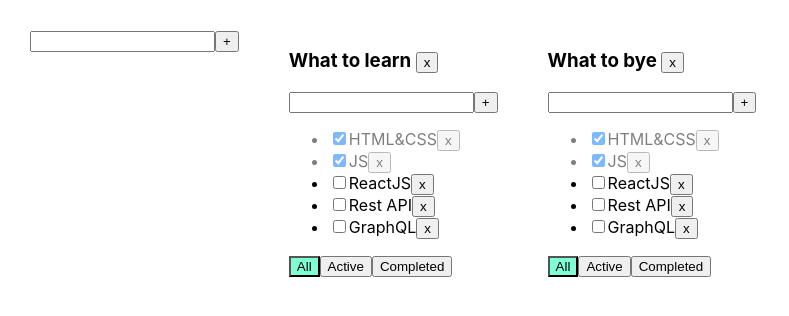
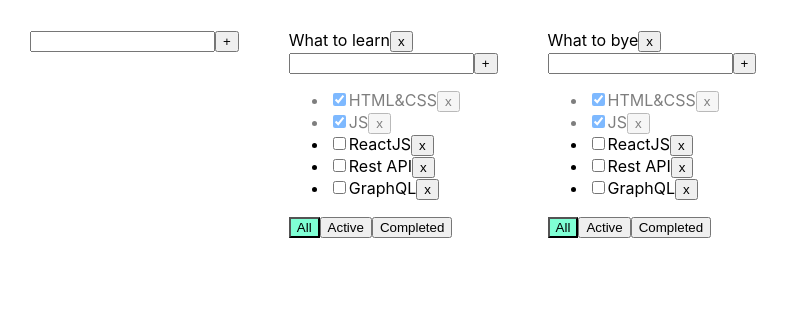
Before and after one commit to i1-kmv/incubatorRepeat, a React (Create React App) app: page / in a window 1280 px wide. Shown: the top 316 px of the page, without its empty margins (0-789 px from the left). Built offline with nearby package versions, Linux system fonts and the light colour scheme.

Commit message:
lesson 6.2

```diff
--- a/package.json
+++ b/package.json
@@ -3,6 +3,7 @@
   "version": "0.1.0",
   "private": true,
   "dependencies": {
+    "@material-ui/core": "^4.12.3",
     "@testing-library/jest-dom": "^4.2.4",
     "@testing-library/react": "^9.3.2",
     "@testing-library/user-event": "^7.1.2",
--- a/src/App.tsx
+++ b/src/App.tsx
@@ -73,6 +73,15 @@ export function App() {
        setTasks({...tasks});
     }
 
+    const changeTaskTitle = (taskid: string, title: string, todolistId:string) => {
+        let todolistTasks = tasks[todolistId]
+        let task = todolistTasks.find(t => t.id === taskid)
+        if (task) {
+            task.title = title
+        }
+        setTasks({...tasks});
+    }
+
     const changeFilter = (value: FilterValuesType, todolistId: string) => {
         let newTodolist = todolists.find(tl => tl.id === todolistId)
         if (newTodolist) {
@@ -81,6 +90,13 @@ export function App() {
         }
     }
 
+    const changeTodolistTitle = (newTitle: string, todolistId: string) => {
+        let newTodolist = todolists.find(tl => tl.id === todolistId)
+        if (newTodolist) {
+            newTodolist.title = newTitle
+            setTodolists([...todolists])
+        }
+    }
     const removeTodolist = (id:string) => {
         setTodolists(todolists.filter(todolist => todolist.id !== id))
         delete tasks[id]
@@ -118,8 +134,10 @@ export function App() {
                               changeFilter={changeFilter}
                               addTask={addTask}
                               changeTaskStatus={changeTaskStatus}
+                              changeTaskTitle={changeTaskTitle}
                               filter={tl.filter}
                               removeTodolist={removeTodolist}
+                              changeTodolistTitle={changeTodolistTitle}
                     />
                 )
             })}
--- /dev/null
+++ b/src/EditableSpan.tsx
@@ -0,0 +1,29 @@
+import React, {ChangeEvent, useState} from "react";
+export type EditableSpanPropsType = {
+    title: string
+    onChangeTitleHandler: (newValue:string) => void
+}
+
+
+export const EditableSpan = (props:EditableSpanPropsType) => {
+
+    const [editMode, setEditMode] = useState<boolean>(false)
+    const [title, setTitle] = useState<string>(props.title)
+
+    const activeEditMode = () => {
+        setEditMode(true)
+    }
+
+    const changeTitle = (e: ChangeEvent<HTMLInputElement>) => {
+        setTitle(e.currentTarget.value)
+    }
+
+    const deactivateEditMode = () => {
+        setEditMode(false)
+        props.onChangeTitleHandler(title)
+    }
+
+    return (
+        editMode ? <input type="text" value={title} autoFocus onChange={changeTitle} onBlur={deactivateEditMode} /> : <span onDoubleClick={activeEditMode}>{title}</span>
+    )
+}
--- a/src/Todolist.tsx
+++ b/src/Todolist.tsx
@@ -1,6 +1,7 @@
 import React, {ChangeEvent, KeyboardEvent, useState} from 'react';
 import {FilterValuesType} from './App';
 import {AddItemForm} from "./AddItemForm";
+import {EditableSpan} from "./EditableSpan";
 
 export type TaskType = {
     id: string
@@ -12,10 +13,12 @@ type PropsType = {
     title: string
     tasks: Array<TaskType>
     removeTask: (taskId: string, todolistId: string) => void
-    changeFilter: (value: FilterValuesType, todolistId:string) => void
-    addTask: (title:string, id:string) => void
-    changeTaskStatus: (taskid:string, isDone: boolean, todolistId: string) => void
-    removeTodolist: (id:string) => void
+    changeFilter: (value: FilterValuesType, todolistId: string) => void
+    changeTodolistTitle: (newTitle: string, todolistId: string) => void
+    addTask: (title: string, id: string) => void
+    changeTaskStatus: (taskid: string, isDone: boolean, todolistId: string) => void
+    changeTaskTitle: (taskid: string, title: string, todolistId: string) => void
+    removeTodolist: (id: string) => void
     filter: FilterValuesType
     id: string
 }
@@ -31,41 +34,57 @@ export function Todolist(props: PropsType) {
     }
 
     const onClickActiveHandler = () => {
-        props.changeFilter("active",props.id)
+        props.changeFilter("active", props.id)
     }
 
     const onClickCompletedHandler = () => {
-        props.changeFilter("completed",props.id)
+        props.changeFilter("completed", props.id)
+    }
+
+    const onChangeTodolistTitle = (newValue:string) => {
+        props.changeTodolistTitle(newValue, props.id)
     }
 
     return (
         <div>
             <div>
-            <h3>{props.title}  <button onClick={() => props.removeTodolist(props.id)}>x</button></h3>
+                <div>
+                    <EditableSpan title={props.title} onChangeTitleHandler={onChangeTodolistTitle} />
+                    <button onClick={() => props.removeTodolist(props.id)}>x</button>
+                </div>
 
             </div>
-        <AddItemForm addItem={addTask} />
+            <AddItemForm addItem={addTask}/>
             <ul>
                 {
                     props.tasks.map(t => {
-                    const onClickHandler = () => {props.removeTask(t.id, props.id)}
-                    const onChangeStatusHandler = (e: ChangeEvent<HTMLInputElement>) => {props.changeTaskStatus(t.id,e.currentTarget.checked,props.id)}
+                        const onClickHandler = () => {
+                            props.removeTask(t.id, props.id)
+                        }
+                        const onChangeStatusHandler = (e: ChangeEvent<HTMLInputElement>) => {
+                            props.changeTaskStatus(t.id, e.currentTarget.checked, props.id)
+                        }
+                        const onChangeTitleHandler = (title:string) => {
+                            props.changeTaskTitle(t.id, title, props.id)
+                        }
                         return (
                             <li className={t.isDone ? 'is-done' : ''} key={t.id}>
                                 <input type="checkbox" checked={t.isDone} onChange={onChangeStatusHandler}/>
-                <span>{t.title}</span>
-                <button onClick={ onClickHandler }>x</button>
-                </li>)})
+                                <EditableSpan title={t.title} onChangeTitleHandler={onChangeTitleHandler}/>
+                                <button onClick={onClickHandler}>x</button>
+                            </li>)
+                    })
                 }
             </ul>
             <div>
-            <button className={props.filter === 'all' ? 'active-filter' : ''} onClick={ onClickAllHandler }>
+                <button className={props.filter === 'all' ? 'active-filter' : ''} onClick={onClickAllHandler}>
                     All
                 </button>
-            <button className={props.filter === 'active' ? 'active-filter' : ''} onClick={ onClickActiveHandler }>
+                <button className={props.filter === 'active' ? 'active-filter' : ''} onClick={onClickActiveHandler}>
                     Active
                 </button>
-            <button className={props.filter === 'completed' ? 'active-filter' : ''} onClick={ onClickCompletedHandler }>
+                <button className={props.filter === 'completed' ? 'active-filter' : ''}
+                        onClick={onClickCompletedHandler}>
                     Completed
                 </button>
             </div>
```
Also changed, not shown: 1 other file (tests, documents, lock files or other folders). Lines whose indentation alone changed are shown as unchanged.
